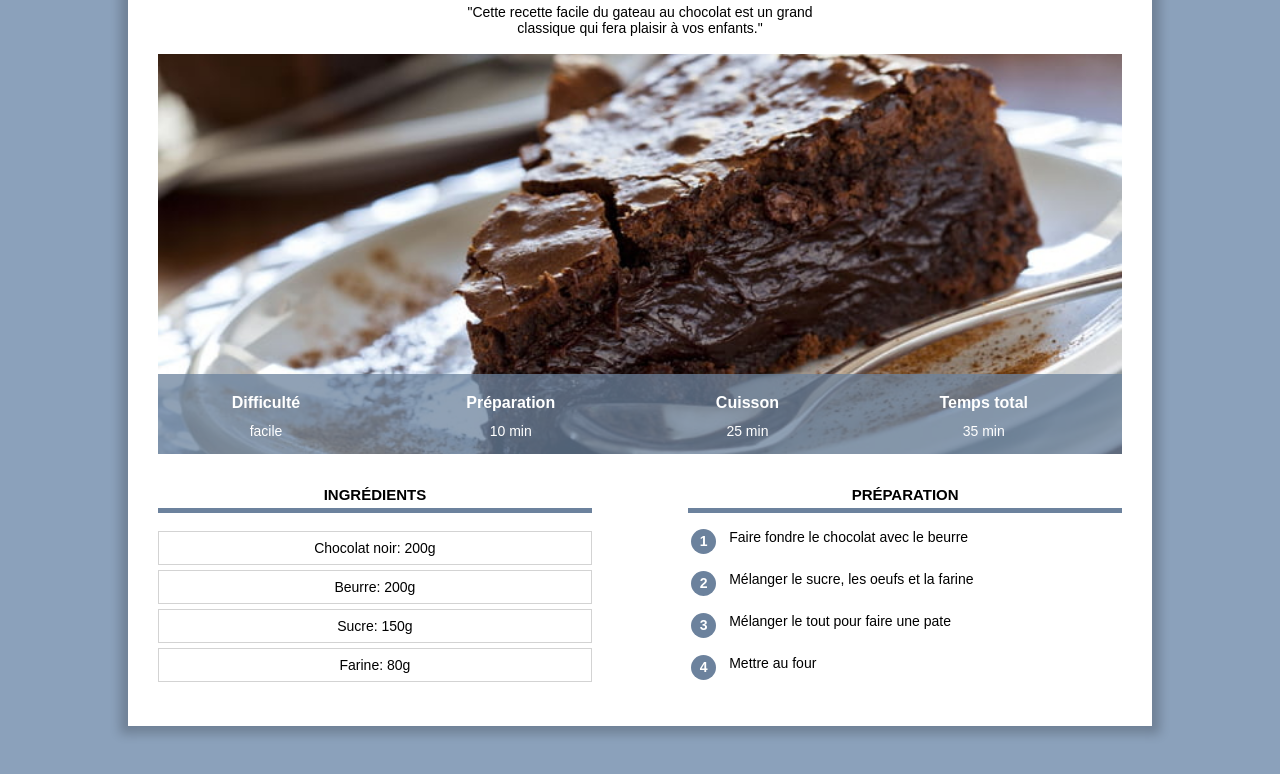
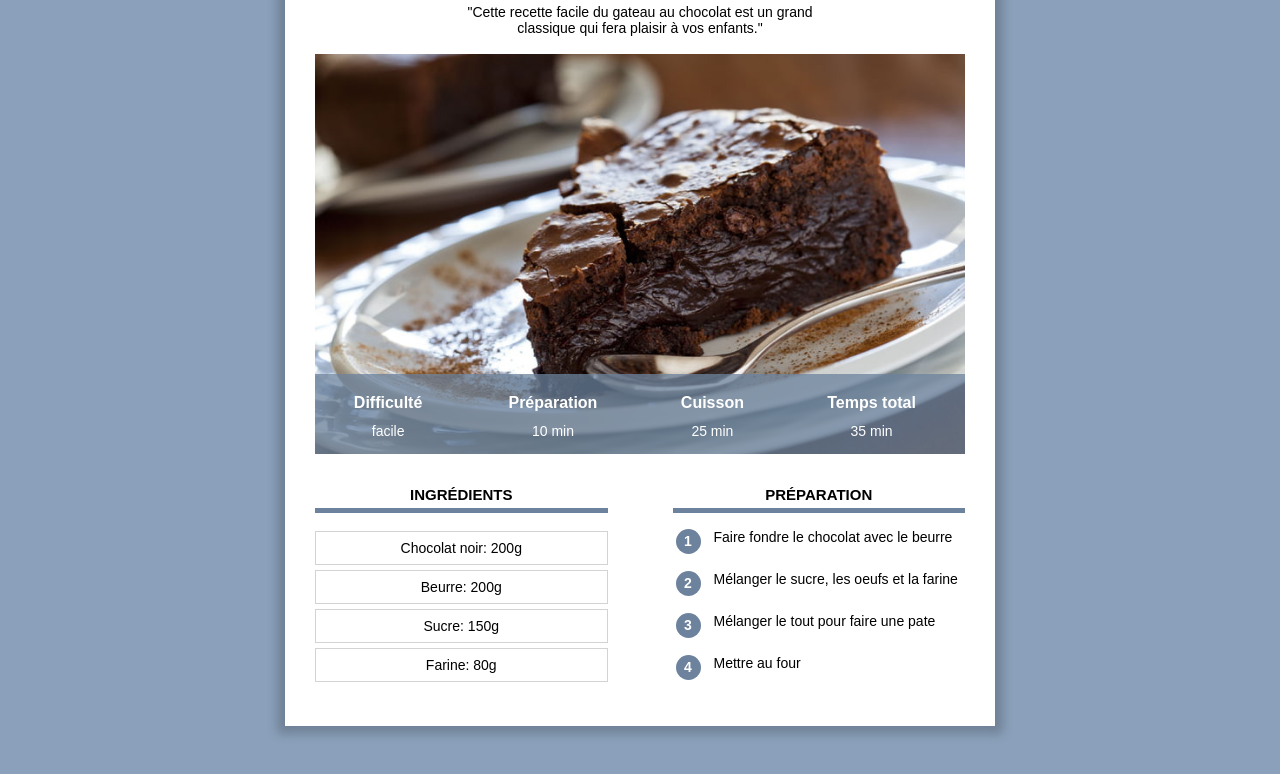
Before and after one commit to NinjaPatate/site_recette, a plain HTML site: page index.html in a window 1280 px wide. Shown: the part 168-942 px from the top of the page. Drawn offline with Linux system fonts and the light colour scheme.

Commit message:
Add files via upload

```diff
--- a/index.html
+++ b/index.html
@@ -3,6 +3,7 @@
     <head>
         <title>Recette</title>
         <meta charset="UTF-8">
+        <meta name="viewport" content="width=device-width, initial-scale=1.0">
         <link rel="stylesheet" href="recette.css">
     </head>
     <body>
--- a/recette.css
+++ b/recette.css
@@ -23,9 +23,8 @@ div.categorie{
 }
 div.contenu{
     background-color: white;
-    margin: 60px 10% 50px 10%;
-    padding: 0px 30px 30px 30px;
-    min-width: 350px;
+    margin: 40px 8px 40px 8px;
+    padding: 0px 8px 20px 8px;
     box-shadow: 0 0 10px 8px rgba(0, 0, 0, .2);
     overflow: visible;
 }
@@ -57,7 +56,7 @@ table.infos{
     width: 100%;
     color: white;
     background-color: #6C829DC0;
-    height: 80px;
+    height: 50px;
 }
 div.infos{
     position: relative;
@@ -65,11 +64,11 @@ div.infos{
 }
 table.infos td{
     text-align: center;
-    font-size: 14px;
+    font-size: 12px;
     vertical-align: top;
 }
 table.infos th{
-    font-size: 16px;
+    font-size: 14px;
     vertical-align: bottom;
     padding-bottom: 8px;
 }
@@ -82,13 +81,9 @@ img.infos{
 }
 div.colonne1{
     display: inline-block;
-    margin-right: 10%;
-}
-div.colonne2{
-    float: right;
 }
 div.colonne{
-    width: 45%;
+    width: 100%;
     margin-top: 20px;
 }
 div.colonne h2{
@@ -131,3 +126,37 @@ table.preparation td.preparation-etape{
 table.preparation tr{
     height: 40px;
 }
+
+/* Styles pour ordinateur*/
+@media only screen and (min-width: 600px){
+    div.contenu{
+        min-width: 350px;
+        margin: 60px 10% 50px 10%;
+        padding: 0px 30px 30px 30px;
+    }
+    table.infos{
+        height: 80px;
+    }
+    table.infos td{
+        font-size: 14px;
+    }
+    table.infos th{
+        font-size: 16px;
+    }
+    div.colonne1{
+        margin-right: 10%;
+    }
+    div.colonne2{
+        float: right;
+    }
+    div.colonne{
+        width: 45%;
+    }
+}
+@media only screen and (min-width: 900px){
+    div.contenu{
+        margin-left: auto;
+        margin-right: auto;
+        width: 650px;
+    }
+}
```
Also changed, not shown: recette.html (+1 -0 lines).
